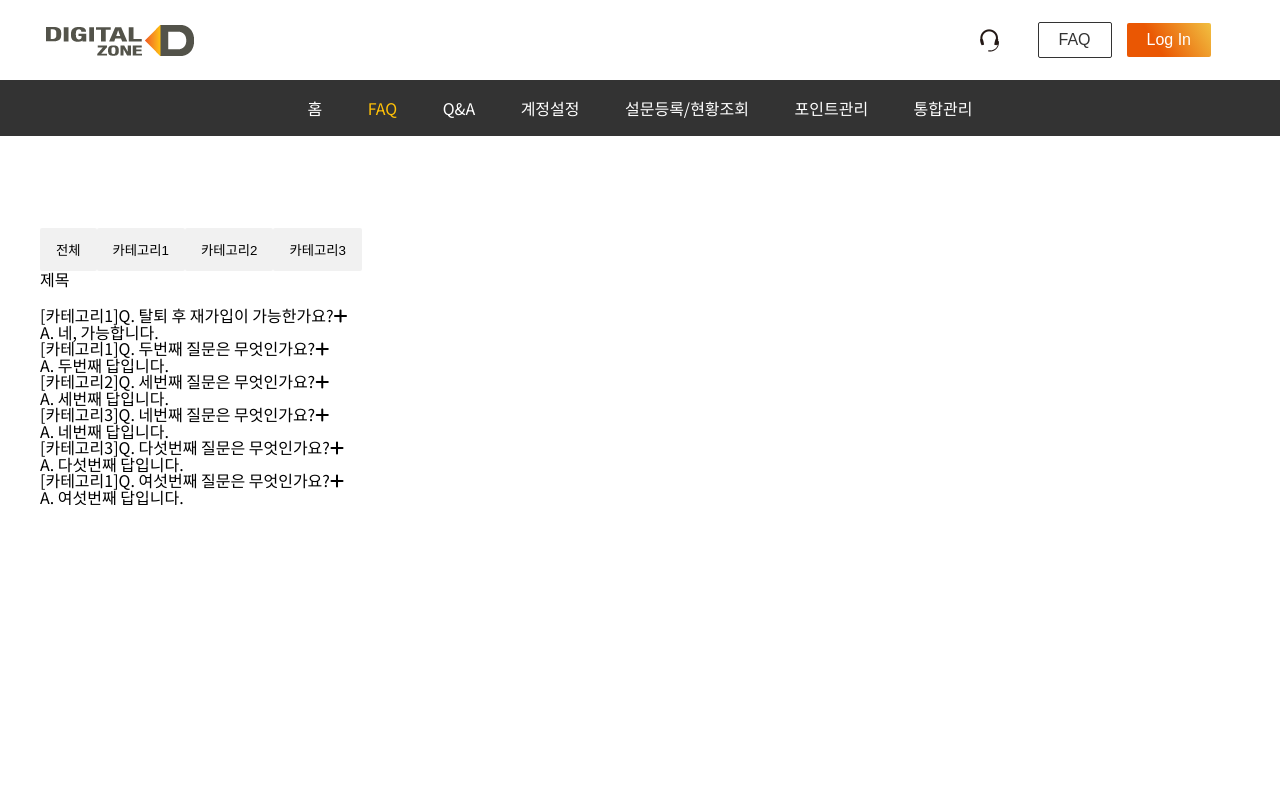
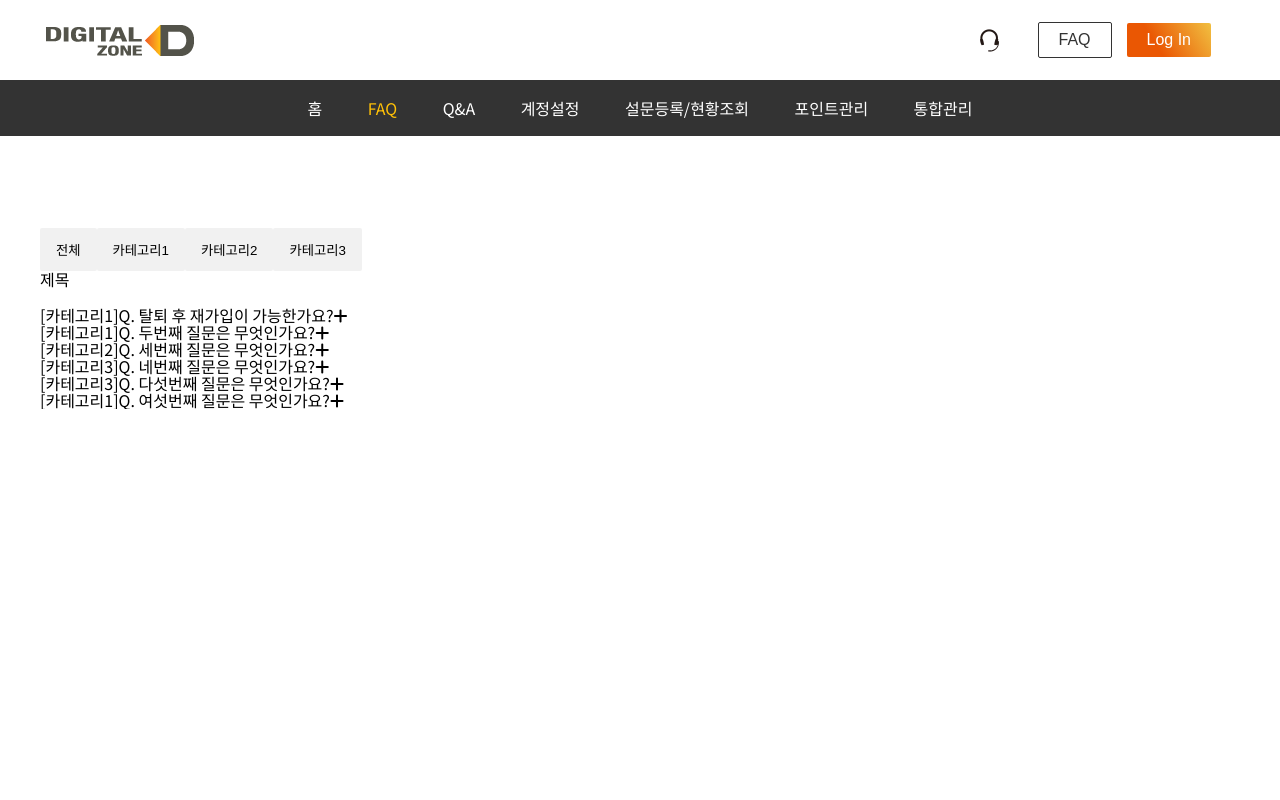
Before and after one commit to shenrenrong/d-zone, a React (Create React App) app: page /FAQ in a window 1280 px wide. Shown: the top 800 px of the page. Built offline with nearby package versions, Linux system fonts and the light colour scheme.

Commit message:
added faq accordian component

```diff
--- a/src/App.js
+++ b/src/App.js
@@ -18,7 +18,6 @@ import General from "./components/pages/General";
 import UserGuide from "./components/pages/UserGuide";
 import AccCreate from "./components/AccCreate";
 import AccManage from "./components/AccManage";
-import AccChange from "./components/AccChange";
 import MyPage from "./components/MyPage";
 
 export default function App() {
--- /dev/null
+++ b/src/components/FaqAccordian.js
@@ -0,0 +1,23 @@
+import React from "react";
+import { useState } from "react";
+
+function FaqAccordian({ id, category, question, answer }) {
+    const [toggle,setToggle] = useState(false);
+    const toggleSwitch = () => {
+        setToggle(!toggle)
+    }
+
+  return (
+    <li key={id} onClick={toggleSwitch}>
+      <h4>
+        [{category}]<span className="q">Q.</span> {question}
+        <i className="fa fa-plus" aria-hidden="true"></i>
+      </h4>
+      <p className={toggle ? "acco-body" : "acco-body none"}>
+        <span className="answer">A.</span> {answer}
+      </p>
+    </li>
+  );
+}
+
+export default FaqAccordian;
--- a/src/components/FaqCategory.css
+++ b/src/components/FaqCategory.css
@@ -35,3 +35,7 @@
     background-color: #666;
     color: white;
   }
+
+  .none {
+    display: none;
+  }
--- a/src/components/FaqCategory.js
+++ b/src/components/FaqCategory.js
@@ -1,6 +1,7 @@
 import React, { useState } from "react";
 import FaqCategoryList from "./FaqCategoryList";
 import "./FaqCategory.css";
+import FaqAccordian from "./FaqAccordian";
 
 function FaqCategory() {
   const [data, setData] = useState(FaqCategoryList);
@@ -11,11 +12,14 @@ function FaqCategory() {
     setData(result);
   };
 
+
   return (
     <>
       <main className="faq">
         <div className="inner-box">
           <div id="acco">
+
+            {/* 여기 */}
             <div id="myBtnContainer">
               <button className="btn" onClick={() => setData(FaqCategoryList)}>
                 전체
@@ -36,15 +40,7 @@ function FaqCategory() {
               {data.map((values) => {
                 const { id,category, question, answer } = values;
                 return (
-                  <li key={id}>
-                    <h4>
-                      [{category}]<span className="q">Q.</span> {question}
-                      <i className="fa fa-plus" aria-hidden="true"></i>
-                    </h4>
-                    <p className="acco-body">
-                      <span className="answer">A.</span> {answer}
-                    </p>
-                  </li>
+                  <FaqAccordian {...values}/>
                 );
               })}
             </ul>
```
